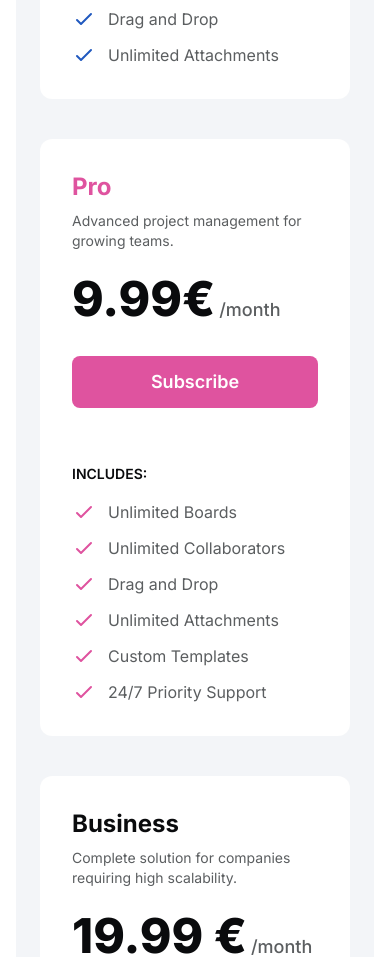
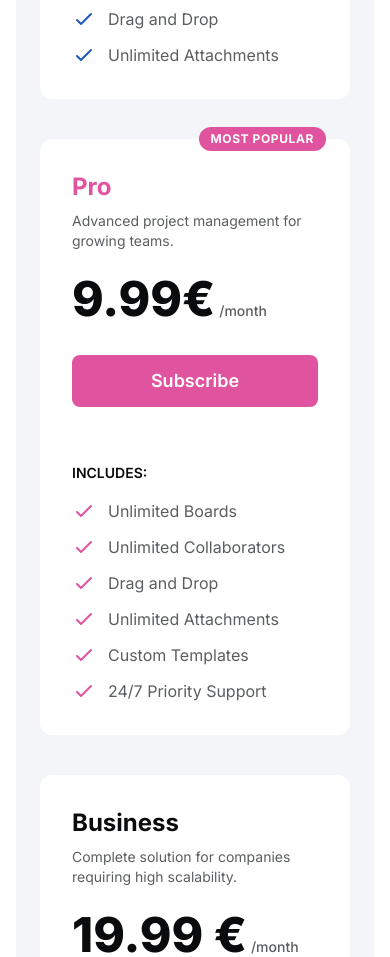
Before and after one commit to Flowkan/flowkan, a React (Vite) app in the folder client/: page /prices in a window 390 px wide. Shown: the part 1040-1997 px from the top of the page. Built offline with nearby package versions, Linux system fonts and the light colour scheme; no server answers.

Commit message:
corregido desbordabiento de span en mobile

```diff
--- a/client/src/pages/PricingPage.tsx
+++ b/client/src/pages/PricingPage.tsx
@@ -71,7 +71,7 @@ export const PricingPage: React.FC = () => {
 							{plans.map((plan) => (
 								<div
 									key={plan.name}
-									className={`bg-background-card flex transform flex-col rounded-xl p-8 shadow-xl transition-all duration-300 ${plan.isPopular ? "ring-primary shadow-2xl ring-4 lg:scale-[1.03]" : "hover:-translate-y-1 hover:shadow-2xl"}`}
+									className={`bg-background-card relative flex transform flex-col rounded-xl p-8 shadow-xl transition-all duration-300 ${plan.isPopular ? "ring-primary shadow-2xl ring-4 lg:scale-[1.03]" : "hover:-translate-y-1 hover:shadow-2xl"}`}
 								>
 									{plan.isPopular && (
 										<div className="text-text-on-accent bg-primary absolute -top-3 right-6 rounded-full px-3 py-1 text-xs font-bold tracking-wider uppercase">
@@ -92,7 +92,7 @@ export const PricingPage: React.FC = () => {
 												: plan.price.split("/")[0]}
 										</span>
 										{!plan.isFree && (
-											<span className="text-text-body ml-1 text-lg font-medium">
+											<span className="text-text-body ml-1 text-sm font-medium">
 												{t("pricing.perMonth")}
 											</span>
 										)}
```
